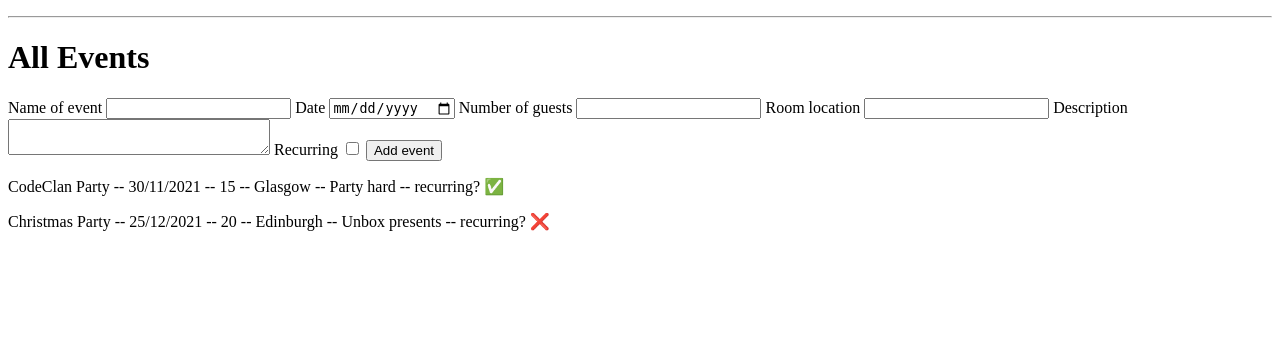
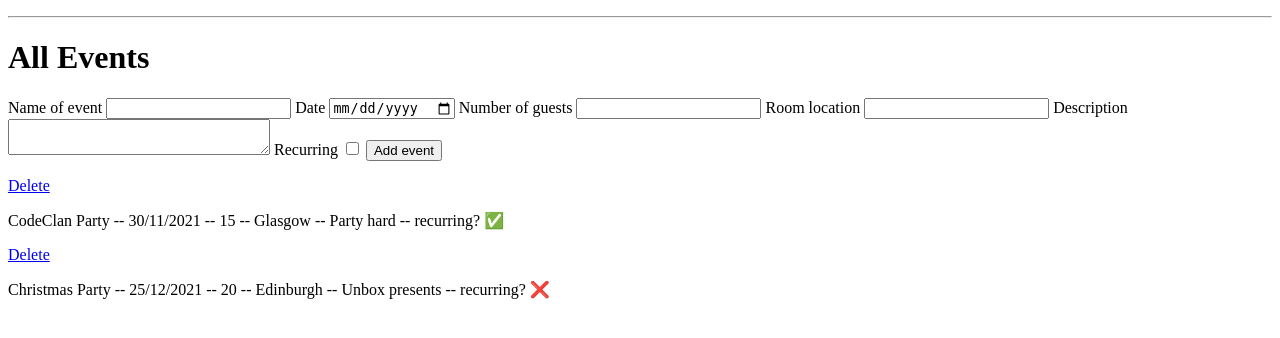
Before and after one commit to Minta-Ra/wk03_d4_Flask_Events_App_Lab, a Flask app: page /events in a window 1280 px wide. Shown: the part 26-364 px from the top of the page. Run offline with Flask 2, Linux system fonts and the light colour scheme.

Commit message:
Started delete event

```diff
--- a/controllers/controller.py
+++ b/controllers/controller.py
@@ -26,3 +26,6 @@ def add_event():
     add_new_event(newEvent)
     # Render the list
     return index()
+
+
+# @app.route('/events')
--- a/templates/index.html
+++ b/templates/index.html
@@ -26,6 +26,7 @@
 <div>
     {% for event in events %}
     <div>
+        <a href="/events/delete/ {{ events.index(event) }}">Delete</a>
         <p>{{ event.name_of_event }} -- {{ event.date }} -- {{ event.number_of_guests }} -- {{ event.room_location }} -- {{ event.description }} -- recurring?
 
             {% if event.recurring %}
```
